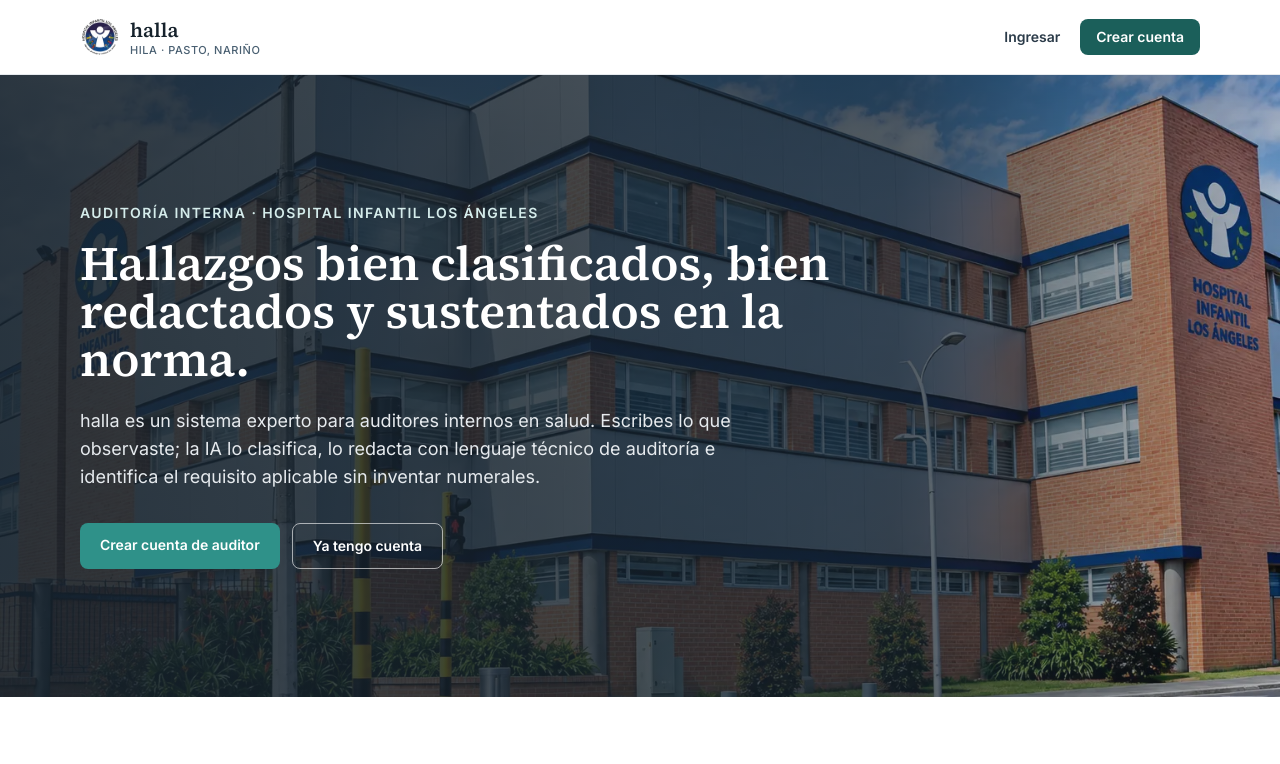
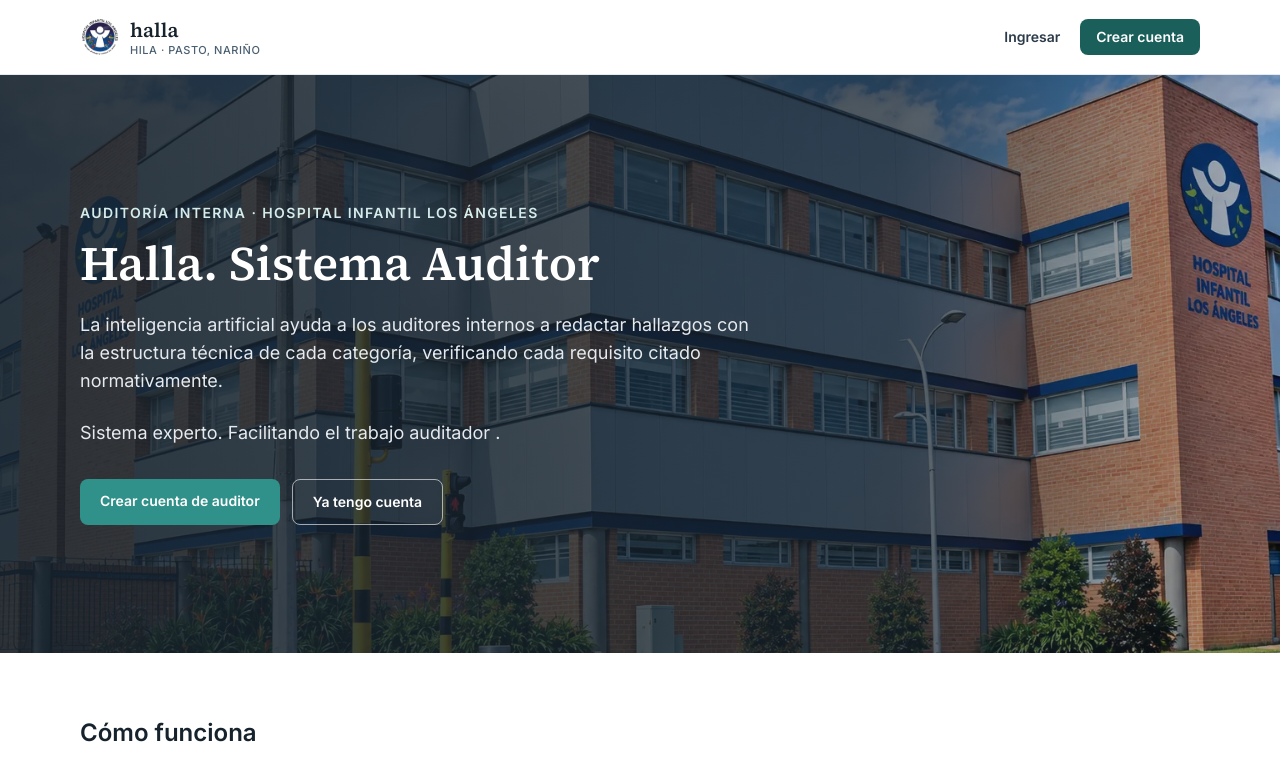
Before and after one commit to OscarNarvaez/pg_web_halla, a React (Vite) app: page / in a window 1280 px wide. Shown: the top 764 px of the page. Built offline with nearby package versions, Linux system fonts and the light colour scheme; no server answers.

Commit message:
Refactor code structure for improved readability and maintainability

```diff
--- a/src/pages/Landing.jsx
+++ b/src/pages/Landing.jsx
@@ -41,12 +41,16 @@ export default function Landing() {
           <div className="mx-auto max-w-6xl px-4 py-16 sm:py-24 lg:py-32">
             <p className="text-sm font-semibold uppercase tracking-widest text-halla-100">Auditoría interna · {INSTITUCION.nombre}</p>
             <h1 className="mt-4 max-w-3xl font-serif text-4xl font-semibold leading-tight sm:text-5xl">
-              Hallazgos bien clasificados, bien redactados y sustentados en la norma.
+              Halla. Sistema Auditor
             </h1>
             <p className="mt-6 max-w-2xl text-lg text-tinta-100">
-              halla es un sistema experto para auditores internos en salud. Escribes lo que observaste; la IA lo clasifica,
-              lo redacta con lenguaje técnico de auditoría e identifica el requisito aplicable sin inventar numerales.
+              La inteligencia artificial ayuda a los auditores internos a redactar hallazgos con la estructura técnica de cada categoría, verificando cada requisito citado normativamente.
             </p>
+
+            <p className="mt-6 max-w-2xl text-lg text-tinta-100">
+              Sistema experto. Facilitando el trabajo auditador .
+            </p>
+
             <div className="mt-8 flex flex-wrap gap-3">
               <Link to="/registro" className="rounded-lg bg-halla-500 px-5 py-3 text-sm font-semibold text-white hover:bg-halla-400">Crear cuenta de auditor</Link>
               <Link to="/ingresar" className="rounded-lg border border-white/60 px-5 py-3 text-sm font-semibold text-white hover:bg-white/10">Ya tengo cuenta</Link>
```
Also changed, not shown: images/logo.webp (added), 1 other file (tests, documents, lock files or other folders).
